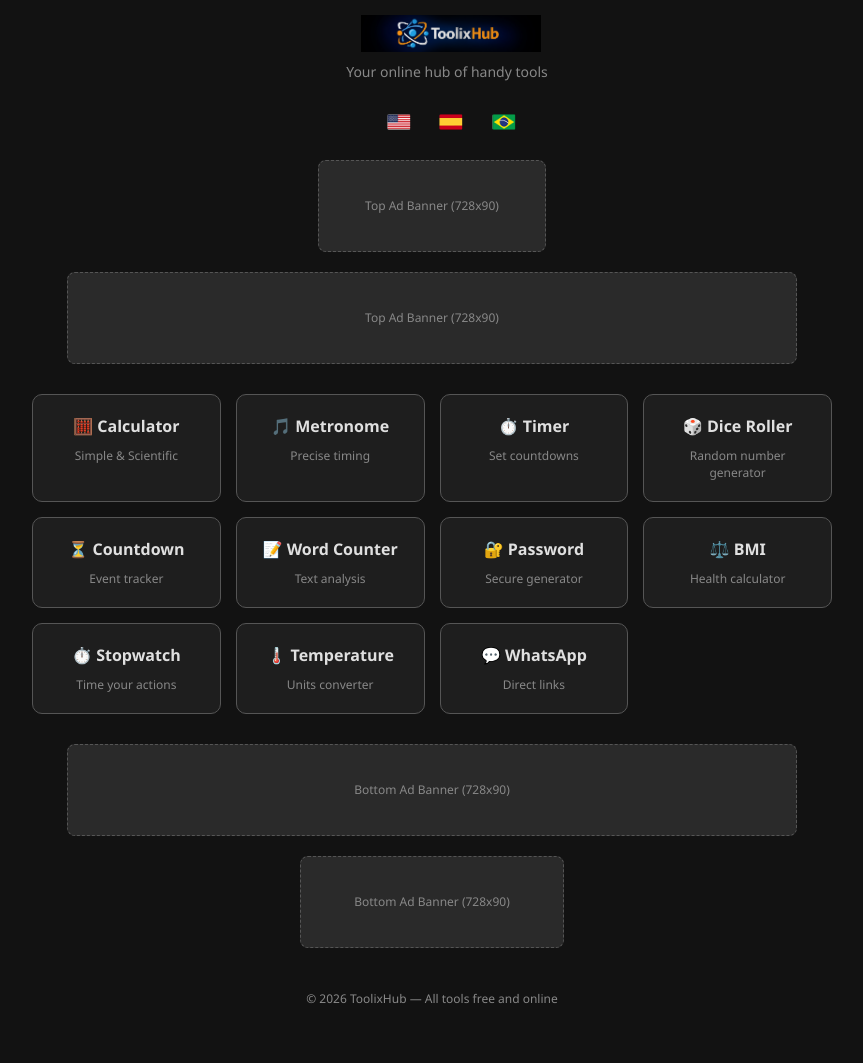
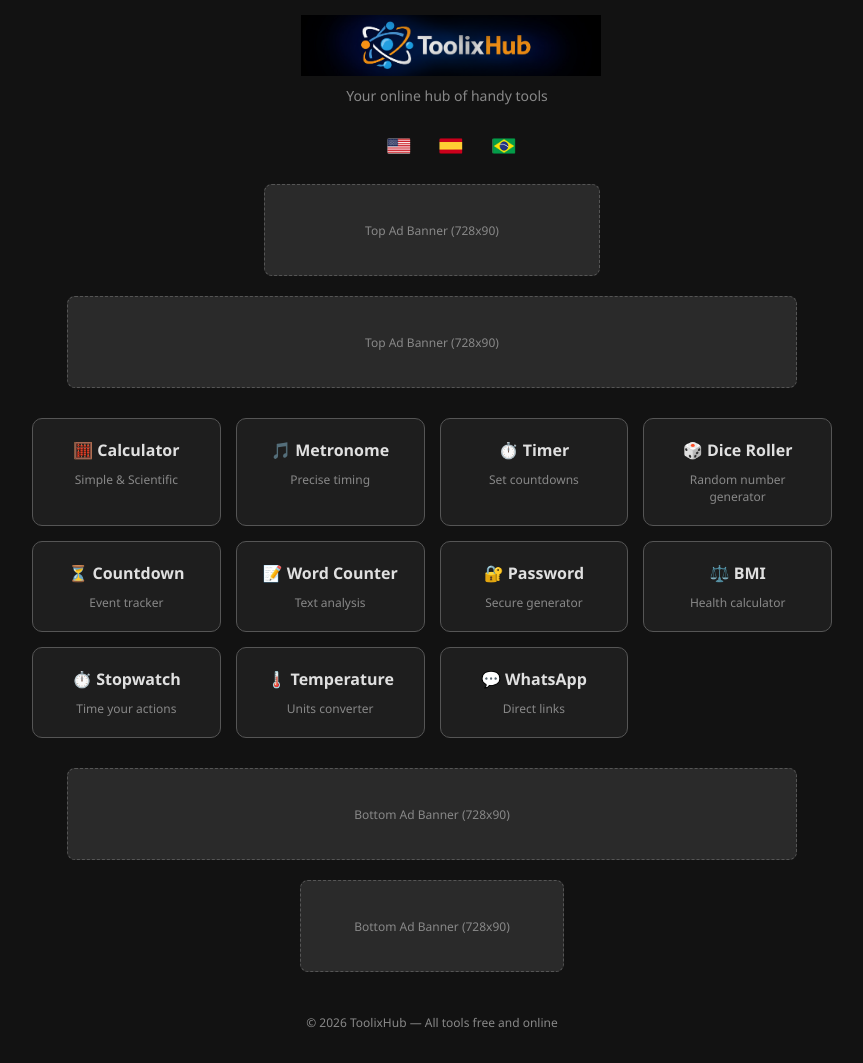
Before and after one commit to toolixhub-app/toolixhub, a Jekyll site: the page index.html, which Jekyll copies as it is, in a window 1280 px wide. Shown: the whole page, without its empty margins (208-1071 px from the left). Built offline with Jekyll 4.4.1, drawn with Linux system fonts in a browser that asks for light colours; before the commit the page ends 1039 px from its top, so only the background shows below that.

Commit message:
Update style_v2.css

```diff
--- a/css/style_v2.css
+++ b/css/style_v2.css
@@ -24,7 +24,7 @@ body {
 
 /* --- CABEÇALHO UNIFICADO --- */
 header { text-align: center; padding: 15px; width: 100%; }
-header img { max-width: 180px; height: auto; }
+header img { max-width: 300px; height: auto; }
 header p { color: var(--secondary-text); margin: 5px 0; font-size: 14px; }
 .lang-selector { margin-top: 5px; display: flex; justify-content: center; gap: 8px; }
 .lang-selector img { width: 24px; height: 16px; border-radius: 2px; }
```
